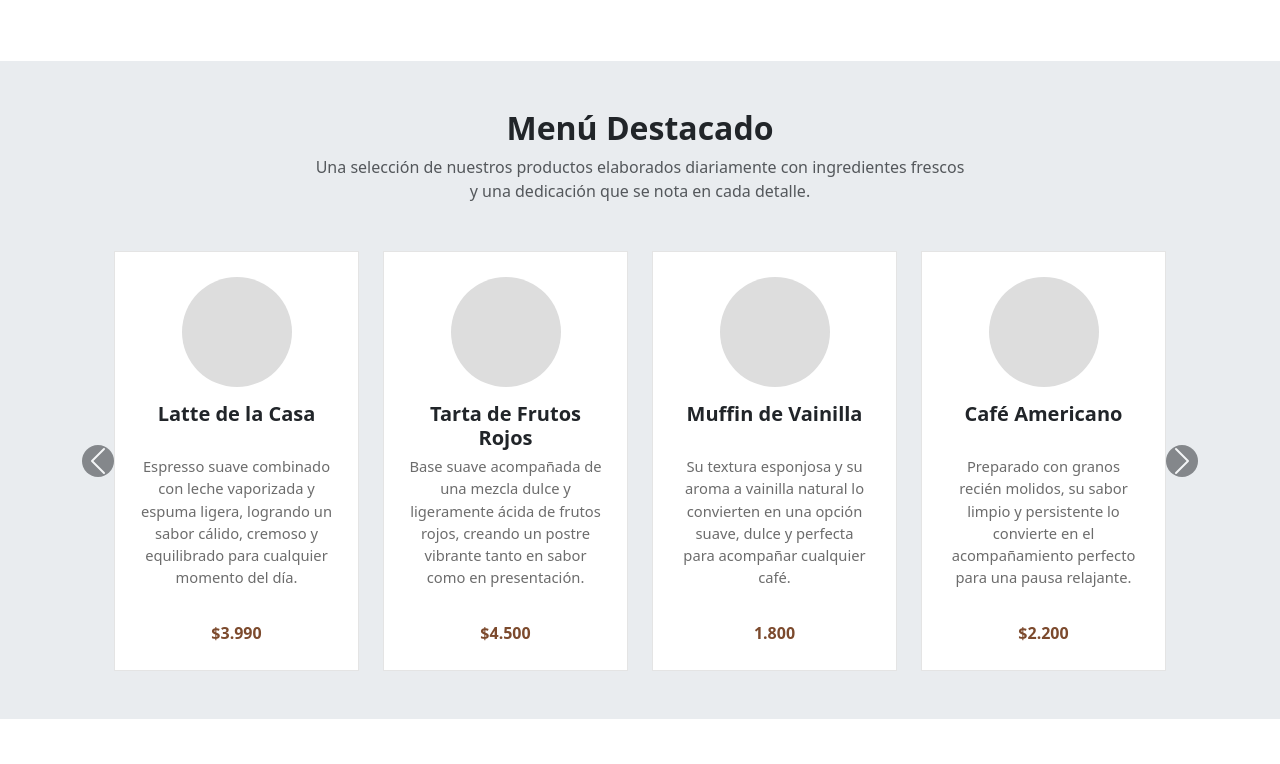
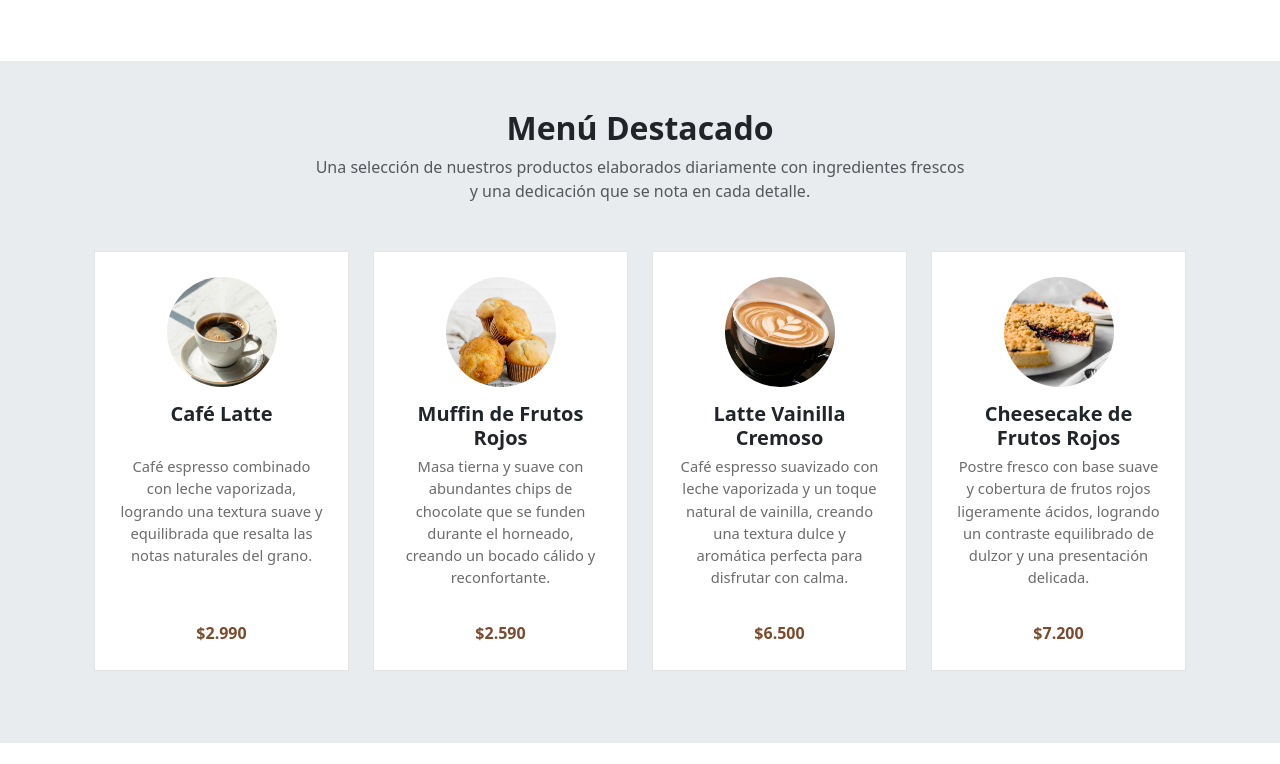
Before and after one commit to riquelmendomi/cafeteria, a plain HTML site: page index.html in a window 1280 px wide. Shown: the part 1291-2055 px from the top of the page. Drawn offline with nearby package versions, Linux system fonts and the light colour scheme.

Commit message:
index.html

```diff
--- a/index.html
+++ b/index.html
@@ -50,7 +50,6 @@
 		  }
 
 /* ----------- MENU CARDS ----------- */
-
 .menu-card {
   background: #FFFFFF;
   height: 420px;
@@ -62,25 +61,23 @@
   flex-direction: column;
 }
 
-/* imagen placeholder */
-.placeholder-img {
+.menu-img {
   width: 110px;
   height: 110px;
   border-radius: 50%;
-  background-color: #ddd;
-  margin-left: auto;
-  margin-right: auto;
-  margin-bottom: 15px;
-  flex-shrink: 0; /* NO permite que Bootstrap lo aplaste */
+  object-fit: cover;
+  margin: 0 auto 15px auto;
+  flex-shrink: 0;
 }
 
+
 .menu-title {
-  min-height: 45px;      /* lineas de título parecidas */
+  min-height: 45px;
   font-weight: 600;
 }
 
 .menu-desc {
-  min-height: 150px;     /* TODO el texto ocupa lo mismo */
+  min-height: 150px;
   color: #6c6c6c;
   font-size: 0.92rem;
 }
@@ -92,11 +89,10 @@
   margin-top: auto;
 }
 
-/* carrusel con altura fija también */
-.carousel-item {
-  min-height: 420px;   /* igual que la card */
-}
 
+
+
+	/* ----------- GALE ----------- */
 	  .gallery-col img {
 		  width: 100%;
 		  height: auto;
@@ -105,8 +101,25 @@
 		  border-radius: 0;
 	  }
 
+	  /* Fix scroll horizontal en móvil */
+html, body {
+  overflow-x: hidden !important;
+}
+
+/* Evitar que la galería y las cards generen desbordes */
+.row {
+  margin-left: 0 !important;
+  margin-right: 0 !important;
+}
+
+/* Asegura que nada se pase del ancho */
+* {
+  max-width: 100%;
+  box-sizing: border-box;
+}
+
+
   </style>
-
 </head>
 
 <body>
@@ -193,52 +206,37 @@
       y una dedicación que se nota en cada detalle.
     </p>
 
-    <div class="d-flex align-items-center justify-content-between">
-
-      <!-- FLECHA IZQUIERDA -->
-      <button class="carousel-control-prev position-static" type="button" data-bs-target="#menuCarousel" data-bs-slide="prev">
-        <span class="carousel-control-prev-icon bg-dark rounded-circle p-3"></span>
-      </button>
-
-      <!-- CARRUSEL -->
-      <div id="menuCarousel" class="carousel slide">
-        <div class="carousel-inner">
-
-
-          <!-- SLIDE 1 -->
-          <div class="carousel-item active">
+    <!-- GRID NORMAL SIN CARRUSEL -->
     <div class="row justify-content-center align-items-stretch">
 
       <!-- CARD 1 -->
-              <div class="col-12 col-md-3 d-flex">
+      <div class="col-12 col-md-6 col-lg-3 d-flex mb-4">
         <div class="menu-card w-100">
-                  <div class="placeholder-img"></div>
-                  <h5 class="menu-title">Croissant Artesanal</h5>
+			<img src="assets/img/pro4.jpg" class="menu-img" alt="Café Latte">
+			<h5 class="menu-title">Café Latte</h5>
           <p class="menu-desc">
-                    Hojaldre crujiente elaborado con mantequilla pura y horneado a diario,
-                    ofreciendo un equilibrio suave entre textura aireada y sabor delicadamente tostado.
+            Café espresso combinado con leche vaporizada, logrando una textura suave y equilibrada que resalta las notas naturales del grano.
           </p>
           <p class="menu-price mt-auto">$2.990</p>
         </div>
       </div>
 
       <!-- CARD 2 -->
-              <div class="col-12 col-md-3 d-none d-md-flex">
+      <div class="col-12 col-md-6 col-lg-3 d-flex mb-4">
         <div class="menu-card w-100">
-                  <div class="placeholder-img"></div>
-                  <h5 class="menu-title">Desayuno Aroma</h5>
+			<img src="assets/img/pro3.jpg" class="menu-img" alt="Muffin de Frutos Rojos">
+          <h5 class="menu-title">Muffin de Frutos Rojos</h5>
           <p class="menu-desc">
-                    Una combinación equilibrada de preparaciones frescas y café de especialidad,
-                    ideal para comenzar el día con energía y calidez.
+           Masa tierna y suave con abundantes chips de chocolate que se funden durante el horneado, creando un bocado cálido y reconfortante.
           </p>
-                  <p class="menu-price mt-auto">$7.990</p>
+          <p class="menu-price mt-auto">$2.590</p>
         </div>
       </div>
 
       <!-- CARD 3 -->
-              <div class="col-12 col-md-3 d-none d-md-flex">
+      <div class="col-12 col-md-6 col-lg-3 d-flex mb-4">
         <div class="menu-card w-100">
-                  <div class="placeholder-img"></div>
+			<img src="assets/img/pro1.jpg" class="menu-img" alt="Croissant Artesanal">
 			<h5 class="menu-title">Latte Vainilla Cremoso</h5>
           <p class="menu-desc">
             Café espresso suavizado con leche vaporizada y un toque natural de vainilla,
@@ -249,9 +247,9 @@
       </div>
 
       <!-- CARD 4 -->
-              <div class="col-12 col-md-3 d-none d-md-flex">
+      <div class="col-12 col-md-6 col-lg-3 d-flex mb-4">
         <div class="menu-card w-100">
-                  <div class="placeholder-img"></div>
+         <img src="assets/img/pro2.jpg" class="menu-img" alt="Croissant Artesanal">
           <h5 class="menu-title">Cheesecake de Frutos Rojos</h5>
           <p class="menu-desc">
             Postre fresco con base suave y cobertura de frutos rojos ligeramente ácidos,
@@ -263,76 +261,10 @@
 
     </div>
   </div>
+</section>
 
 
-           <!-- SLIDE 2 -->
-          <div class="carousel-item active">
-            <div class="row justify-content-center align-items-stretch">
-
-              <!-- CARD 1 -->
-              <div class="col-12 col-md-3 d-flex">
-                <div class="menu-card w-100">
-                  <div class="placeholder-img"></div>
-                  <h5 class="menu-title">Latte de la Casa</h5>
-                  <p class="menu-desc">
-                    Espresso suave combinado con leche vaporizada y espuma ligera, logrando un sabor cálido, cremoso y equilibrado para cualquier momento del día.
-                  </p>
-                  <p class="menu-price mt-auto">$3.990</p>
-                </div>
-              </div>
-
-              <!-- CARD 2 -->
-              <div class="col-12 col-md-3 d-none d-md-flex">
-                <div class="menu-card w-100">
-                  <div class="placeholder-img"></div>
-                  <h5 class="menu-title">Tarta de Frutos Rojos</h5>
-                  <p class="menu-desc">
-                    Base suave acompañada de una mezcla dulce y ligeramente ácida de frutos rojos, creando un postre vibrante tanto en sabor como en presentación.
-                  </p>
-                  <p class="menu-price mt-auto">$4.500</p>
-                </div>
-              </div>
-
-              <!-- CARD 3 -->
-              <div class="col-12 col-md-3 d-none d-md-flex">
-                <div class="menu-card w-100">
-                  <div class="placeholder-img"></div>
-                  <h5 class="menu-title">Muffin de Vainilla</h5>
-                  <p class="menu-desc">
-                    Su textura esponjosa y su aroma a vainilla natural lo convierten en una opción suave, dulce y perfecta para acompañar cualquier café.
-                  </p>
-                  <p class="menu-price mt-auto">1.800</p>
-                </div>
-              </div>
-
-              <!-- CARD 4 -->
-              <div class="col-12 col-md-3 d-none d-md-flex">
-                <div class="menu-card w-100">
-                  <div class="placeholder-img"></div>
-                  <h5 class="menu-title">Café Americano</h5>
-                  <p class="menu-desc">
-                    Preparado con granos recién molidos, su sabor limpio y persistente lo convierte en el acompañamiento perfecto para una pausa relajante.
-                  </p>
-                  <p class="menu-price mt-auto">$2.200</p>
-                </div>
-              </div>
-
-            </div>
-          </div>
-        </div>
-      </div>
-
-      <!-- FLECHA DERECHA -->
-      <button class="carousel-control-next position-static" type="button" data-bs-target="#menuCarousel" data-bs-slide="next">
-        <span class="carousel-control-next-icon bg-dark rounded-circle p-3"></span>
-      </button>
-
-    </div>
-
-  </div>
-</section>
-
-<!-- GALERÍA MINIMALISTA -->
+<!-- GALERÍA -->
 <section id="galeria" class="py-5 bg-white">
   <div class="container">
 
@@ -454,12 +386,11 @@
   </div>
 </section>
 
-
 </main>
 
 <!-- FOOTER -->
 <footer class="bg-dark text-white text-center py-4">
-  <p class="mb-1">&copy; <span id="year"></span> Café Lavka</p>
+  <p class="mb-1">&copy; <span id="year"></span> Café Lavka - Todos los derechos reservados</p>
 
   <p class="d-flex justify-content-center align-items-center gap-3 mb-0">
     <a href="#" class="text-white fs-4">
```
Lines whose indentation alone changed are shown as unchanged.
